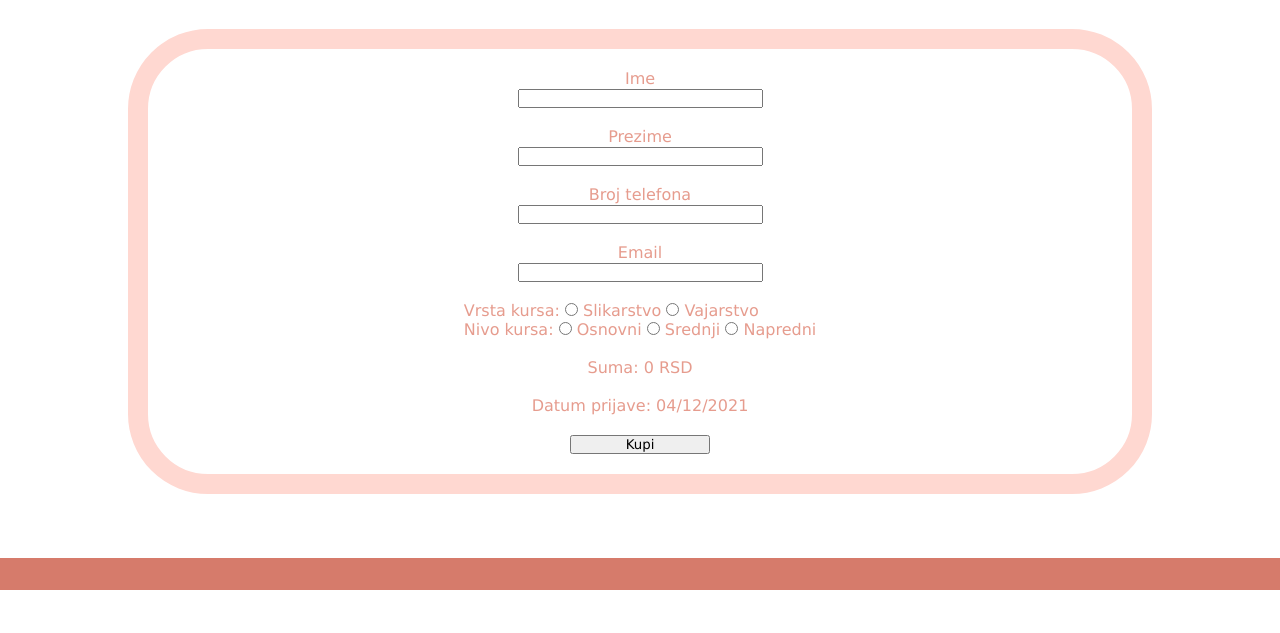
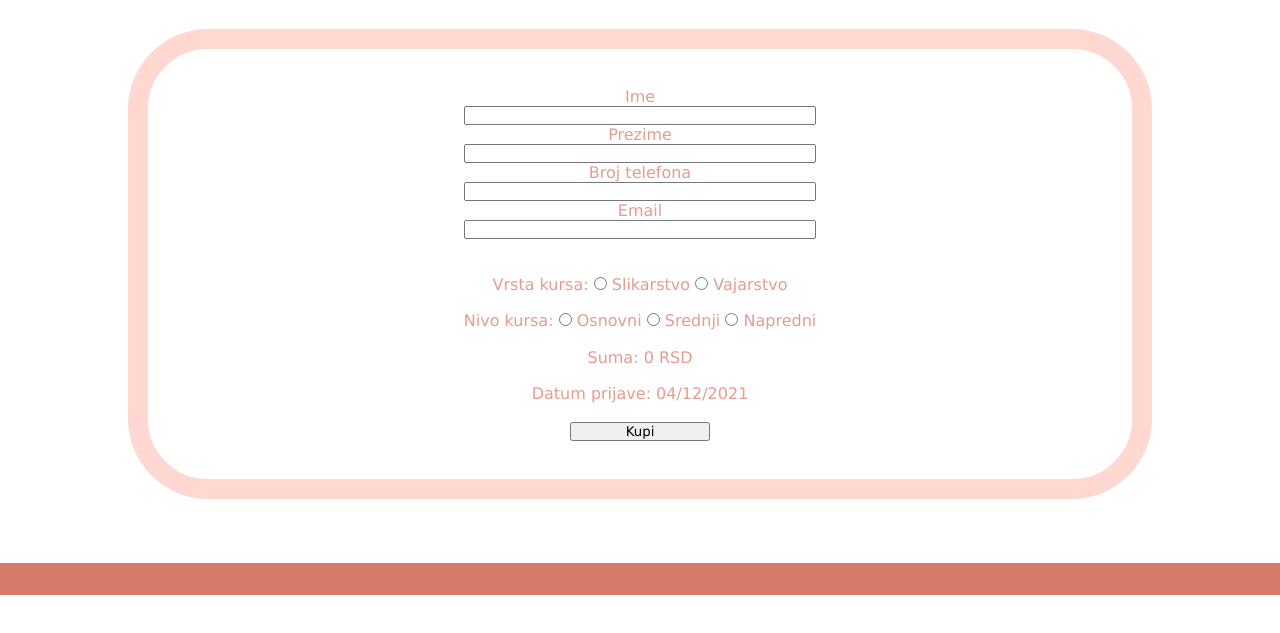
Before and after one commit to JovanDukic/EPOS, a plain HTML site: page pages/prijava.html in a window 1280 px wide. Shown: the part 211-844 px from the top of the page. Drawn offline with nearby package versions, Linux system fonts and the light colour scheme.

Commit message:
Ispravka prijave

```diff
--- a/css/index.css
+++ b/css/index.css
@@ -143,6 +143,9 @@ img {
         padding: 10%;
     }
 
+    .pop-up{
+        padding: 10%;
+    }
     .opis {
         padding: 10%;
     }
--- a/css/prijava.css
+++ b/css/prijava.css
@@ -11,17 +11,29 @@
 
 .roditelj {
     display: grid;
+    grid-template-columns: auto;
     justify-items: center;
-    padding: 20px;
+    text-align: center;
+    padding: 3%;
     margin-left: 10%;
     margin-right: 10%;
     border: 20px solid rgb(255, 216, 209);
     border-radius: 5em;
 }
 
+.kurs {
+    padding-bottom: 5%;
+}
+
+.deo1 {
+    display: flex;
+    flex-direction: column;
+    padding-bottom: 10%;
+}
+
 #title {
     font-size: 2em;
-    margin-top: 50px;
+    margin-top: 2%;
     text-align: center;
     padding: 1em 0;
     color: rgba(224, 183, 175, 0.747);
@@ -32,37 +44,11 @@ label {
     color: rgb(230, 156, 142);
 }
 
-.deo1 {
-    text-align: center;
+#submit {
+    width: 40%;
 }
 
-
-#submit {
-    width: 40%;
-
+.date {
+    padding-top: 5%;
+    padding-bottom: 5%;
 }
-
-.deo3 {
-    text-align: center;
-}
-
-/* Extra small devices (phones, 600px and down) */
-@media only screen and (max-width: 600px) {}
-
-/* Small devices (portrait tablets and large phones, 600px and up) */
-@media only screen and (min-width: 600px) {}
-
-
-
-/* Medium devices (landscape tablets, 768px and up) */
-@media only screen and (min-width: 768px) {}
-
-
-
-/* Large devices (laptops/desktops, 992px and up) */
-@media only screen and (min-width: 992px) {}
-
-
-
-/* Extra large devices (large laptops and desktops, 1200px and up) */
-@media only screen and (min-width: 1200px) {}
--- a/javascript/prijava-logic.js
+++ b/javascript/prijava-logic.js
@@ -8,7 +8,6 @@ $(document).ready(function () {
     var c2 = false;
     var c3 = false;
 
-    var checkAler = false;
     $("#submit").click(function () {
         if ($("#ime").val() && $("#prezime").val()) {
             if (checkEmail($("#email").val()) != true) {
--- a/pages/prijava.html
+++ b/pages/prijava.html
@@ -37,25 +37,25 @@
 
             <form id="prijava">
                 <div class="deo1">
-                    <label for="ime">Ime</label> <br>
-                    <input type="text" size="30" name="ime" id="ime" required><br><br>
-                    <label for="prezime">Prezime</label> <br>
-                    <input type="text" size="30" name="prezime" id="prezime" required> <br><br>
-                    <label for="brtel">Broj telefona</label> <br>
-                    <input type="text" size="30" name="brtel" id="brtel" required><br><br>
-                    <label for="brtel">Email</label> <br>
-                    <input type="text" size="30" name="email" id="email" required>
+                    <label for="ime">Ime</label>
+                    <input type="text" name="ime" id="ime" required>
+                    <label for="prezime">Prezime</label>
+                    <input type="text" name="prezime" id="prezime" required>
+                    <label for="brtel">Broj telefona</label>
+                    <input type="text" name="brtel" id="brtel" required>
+                    <label for="brtel">Email</label>
+                    <input type="text" name="email" id="email" required>
                 </div>
 
-                <br>
-
-                <div class="deo2">
+                <div class="kurs">
                     <label>Vrsta kursa: </label>
                     <input type="radio" name="kurs" id="slikanje" value="slikanje">
                     <label for="slikanje">Slikarstvo</label>
                     <input type="radio" name="kurs" id="vajanje" value="vajanje">
-                    <label for="vajanje">Vajarstvo</label><br>
+                    <label for="vajanje">Vajarstvo</label>
+                </div>
 
+                <div class="kurs">
                     <label>Nivo kursa: </label>
                     <input type="radio" name="nivo" id="osnovni" value="osnovni">
                     <label for="osnovni">Osnovni</label>
@@ -63,29 +63,21 @@
                     <label for="srednji">Srednji</label>
                     <input type="radio" name="nivo" id="napredni" value="napredni">
                     <label for="napredni">Napredni</label>
+                </div>
 
-
-                    <br>
-                    <br>
-                    <div class="deo3">
                 <div class="total">
                     <label id="sum">Suma: 0 RSD</label>
                 </div>
-
-                        <br>
 
                 <div class="date">
                     <label id="datum">Datum prijave:</label>
                 </div>
 
-                        <br>
                 <div class="button">
                     <input type="submit" value="Kupi" id="submit">
                     <p id="p-id"></p>
                 </div>
 
-                    </div>
-                </div>
 
             </form>
 
```
Lines whose indentation alone changed are shown as unchanged.
